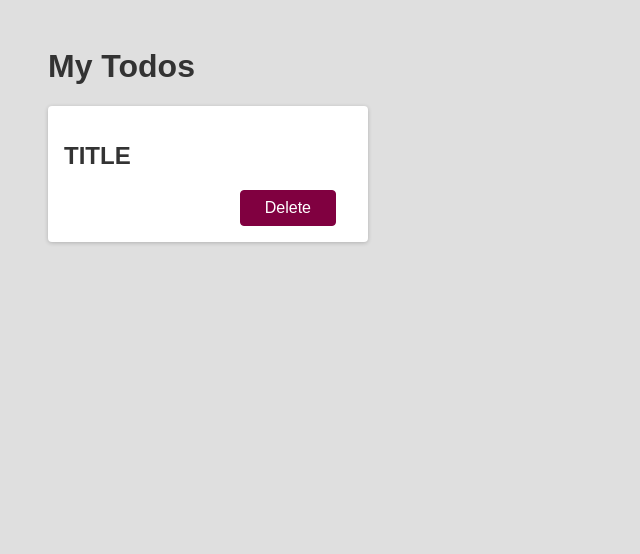
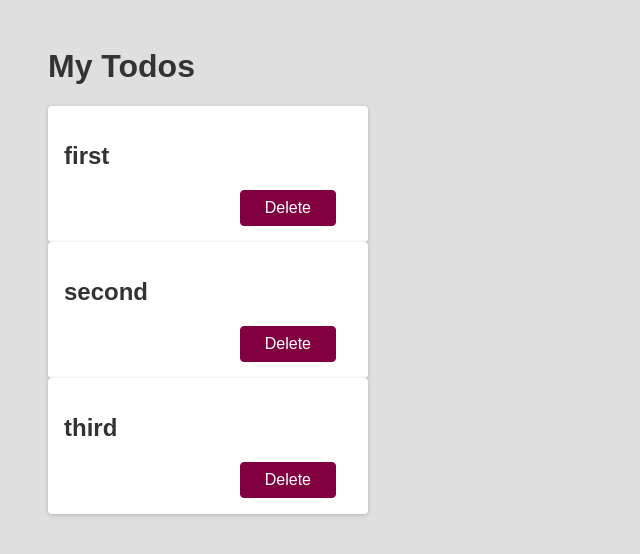
Before and after one commit to kscheltema/section_29_summary, a React (Create React App) app: page / in a window 1280 px wide. Shown: the top 554 px of the page, without its empty margins (0-640 px from the left). Built offline with nearby package versions, Linux system fonts and the light colour scheme.

Commit message:
child and parent using props

```diff
--- a/src/App.js
+++ b/src/App.js
@@ -4,9 +4,12 @@ function App() {
   return (
     <div>
       <h1>My Todos</h1>
-      <Todo />
+      <Todo title="first" />
+      <Todo title="second" />
+      <Todo title="third" />
     </div>
   );
 }
 
 export default App;
+//need to write code in child and parent component for individual attributes
--- a/src/component/Todo.js
+++ b/src/component/Todo.js
@@ -1,7 +1,7 @@
-function Todo() {
+function Todo(props) {
   return (
     <div className="card">
-      <h2>TITLE</h2>
+      <h2>{props.title}</h2>
       <div className="actions">
         <button className="btn">Delete</button>
       </div>
```
